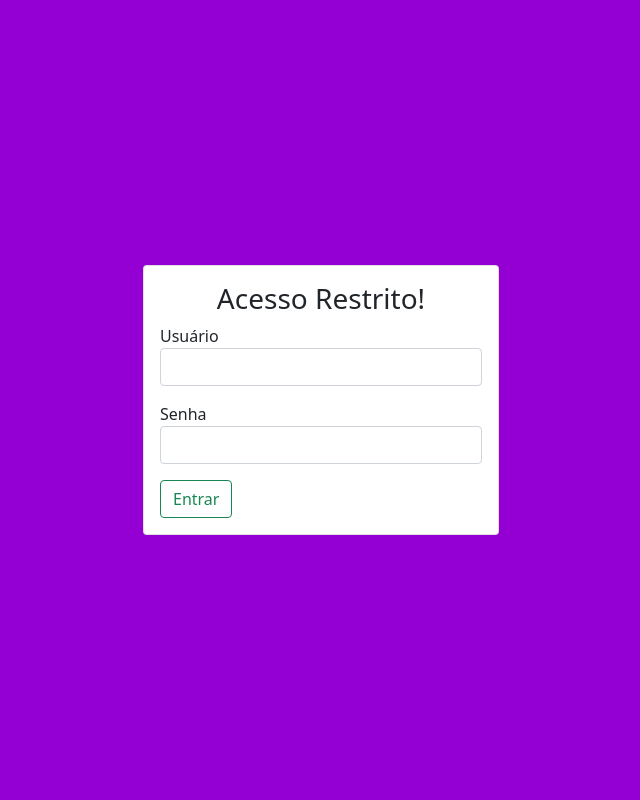
After one commit to srodrigo28/php_crud_simples, a PHP site: page /login.php in a window 1280 px wide. The commit adds this page. Shown: the whole page, without its empty margins (319-959 px from the left). Run offline with PHP 8.4, Linux system fonts and the light colour scheme.

Commit message:
login e logout php

```diff
--- a/contato/index.php
+++ b/contato/index.php
@@ -1,2 +1,2 @@
 <?php
-require = "./../inicio.php"
+require "./../inicio.php";
--- a/index.php
+++ b/index.php
@@ -1,3 +1,9 @@
+<?php
+session_start();
+if(empty($_SESSION)){
+    print "<script> location.href='login.php'; </script>";
+}
+?>
 <!DOCTYPE html>
 <html lang="pt-BR">
 <head>
--- /dev/null
+++ b/login.php
@@ -0,0 +1,43 @@
+<!DOCTYPE html>
+<html lang="pt-BR">
+<head>
+    <meta charset="UTF-8">
+    <meta http-equiv="X-UA-Compatible" content="IE=edge">
+    <meta name="viewport" content="width=device-width, initial-scale=1.0">
+    <link rel="stylesheet" href="https://cdn.jsdelivr.net/npm/bootstrap@5.1.3/dist/css/bootstrap.min.css">
+    <title>Login</title>
+</head>
+<body>
+    <style>
+        body{
+            background: darkviolet;
+            height: 100vh;
+            display: flex;
+            justify-content: center;
+            align-items: center;
+        }
+    </style>
+    <div class="container">
+        <div class="row">
+            <div class="col-lg-4 offset-lg-4">
+                <div class="card">
+                    <div class="card-body">
+                        <h3 class="text-center">Acesso Restrito!</h3>
+                        <form action="loginAction.php" method="POST">
+                            <div class="mb-3">
+                                <label>Usuário</label>
+                                <input type="text" name="usuario" class="form-control">
+                            </div>
+                            <div class="mb-3">
+                                <label>Senha</label>
+                                <input type="password" name="senha" class="form-control">
+                            </div>
+                            <button type="submit" class="btn btn-outline-success">Entrar</button>
+                        </form>
+                    </div>
+                </div>
+            </div>
+        </div>
+    </div>
+</body>
+</html>
--- a/turma.php
+++ b/turma.php
@@ -1,5 +1,6 @@
 
 <div class="jumbotron text-center">
+        <h3 class="text-end"><?php print "Olá, " . $_SESSION["usuario"]; ?></h3>
         <h1>Cadastro de Alunos</h1>
     </div>
     <form>
@@ -17,7 +18,10 @@
                 <input type="text" class="form-control">
             </div>
         </div>
-        <button onclick="Inserir()" class="btn btn-primary mt-3">Cadastrar</button>
+        <button onclick="Inserir()" class="btn btn-outline-primary mt-3">Cadastrar</button>
+        <?php
+            print "<a href='logout.php' class='btn btn-outline-danger mt-3'>Sair</a>"
+        ?>
     </form>
     <table class="table striped mt-5">
         <thead>
```
Also changed, not shown: config.php (added, +9 -0 lines), loginAction.php (added, +32 -0 lines), logout.php (added, +11 -0 lines), README.md, sql/create-table.sql (renamed from create-table.sql), sql/primeiro-relacionamento.sql (renamed from primeiro-relacionamento.sql).
